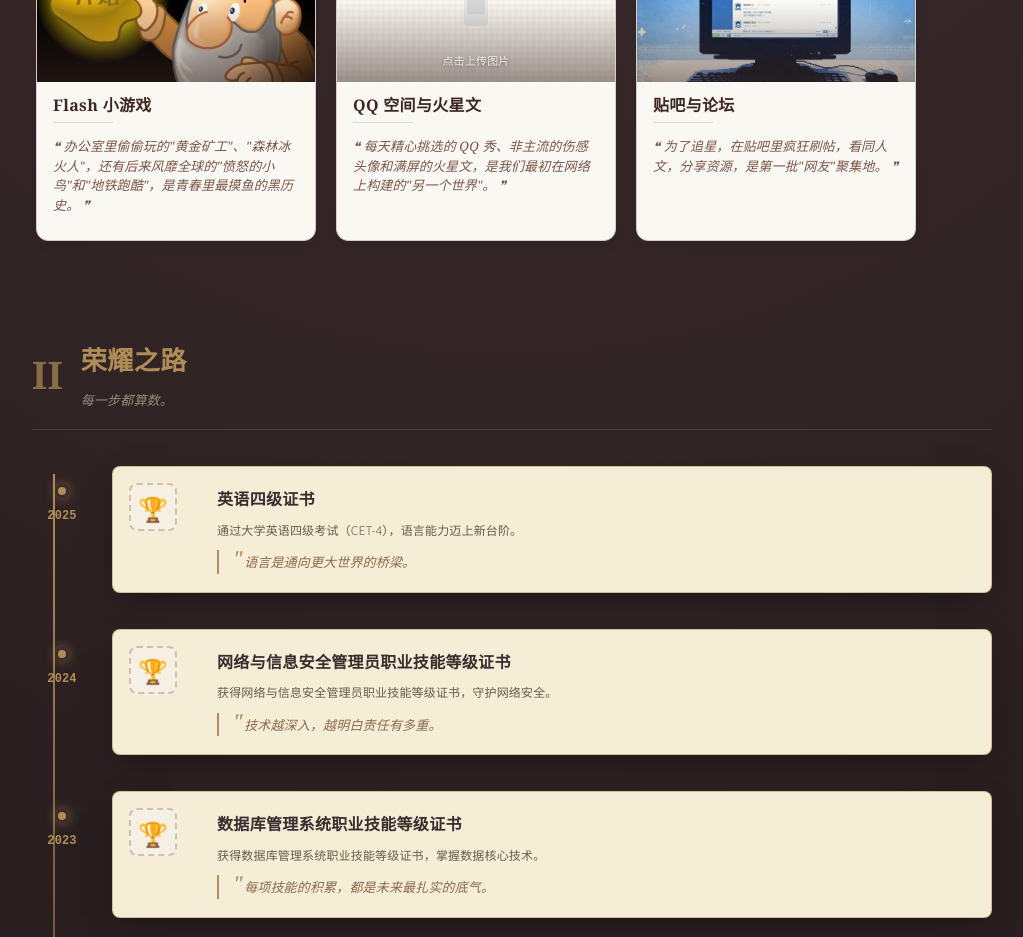
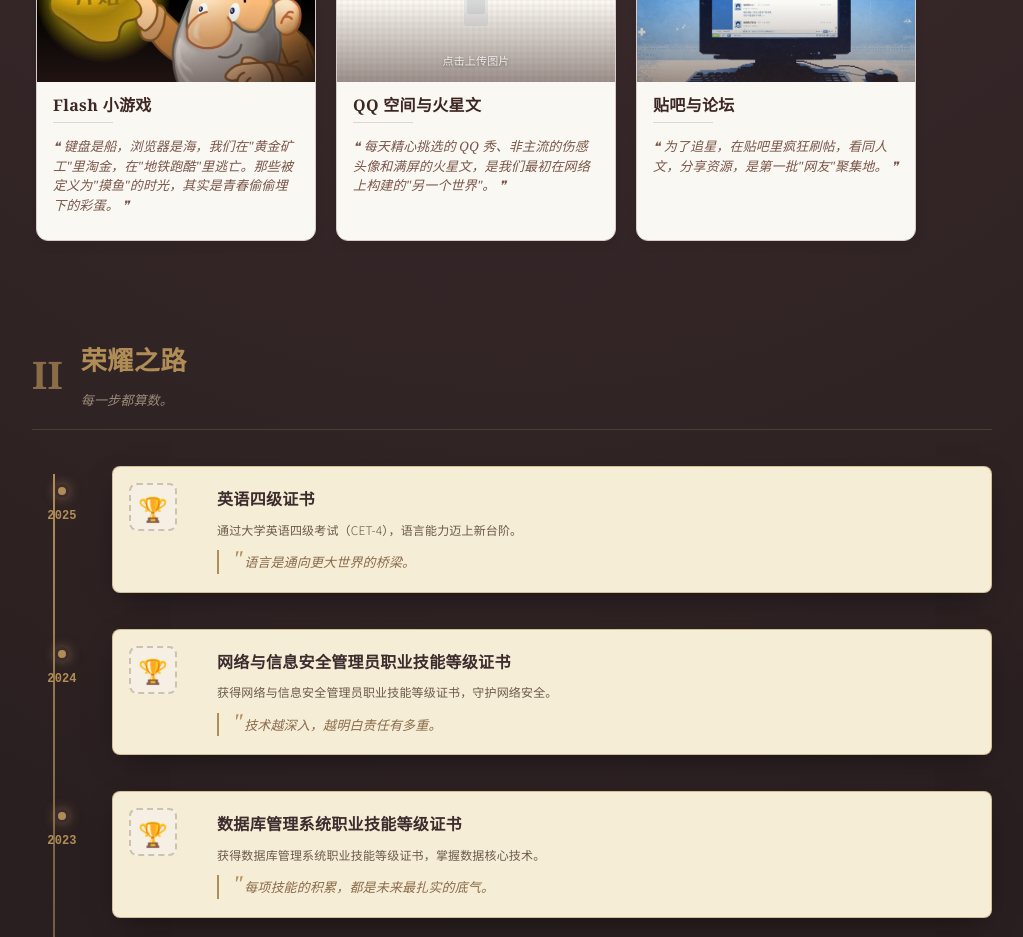
Before and after one commit to lujunling1230/xiaolu-web, a React (Vite) app: page /toolbox/memories in a window 1280 px wide. Shown: the part 1540-2477 px from the top of the page, without its empty margins (128-1151 px from the left). Built offline with nearby package versions, Linux system fonts and the light colour scheme.

Commit message:
fix: update Flash game card description with poetic copy

```diff
--- a/src/pages/toolbox/MuseumPage.tsx
+++ b/src/pages/toolbox/MuseumPage.tsx
@@ -103,7 +103,7 @@ const DEFAULT_TVS: VintageCard[] = [
 
 const DEFAULT_NETS: VintageCard[] = [
   { id: "net-1", year: "2005-2009", title: "QQ 空间与火星文", description: `每天精心挑选的 QQ 秀、非主流的伤感头像和满屏的火星文，是我们最初在网络上构建的"另一个世界"。` },
-  { id: "net-2", year: "2004-2008", title: "Flash 小游戏", description: `办公室里偷偷玩的"黄金矿工"、"森林冰火人"，还有后来风靡全球的"愤怒的小鸟"和"地铁跑酷"，是青春里最摸鱼的黑历史。`, imageUrl: "/images/net-2005-goldminer.jpg" },
+  { id: "net-2", year: "2004-2008", title: "Flash 小游戏", description: `键盘是船，浏览器是海，我们在"黄金矿工"里淘金，在"地铁跑酷"里逃亡。那些被定义为"摸鱼"的时光，其实是青春偷偷埋下的彩蛋。`, imageUrl: "/images/net-2005-goldminer.jpg" },
   { id: "net-3", year: "2009-2012", title: "贴吧与论坛", description: `为了追星，在贴吧里疯狂刷帖，看同人文，分享资源，是第一批"网友"聚集地。`, imageUrl: "/images/net-2009-tieba.jpg" },
 ];
 
```
